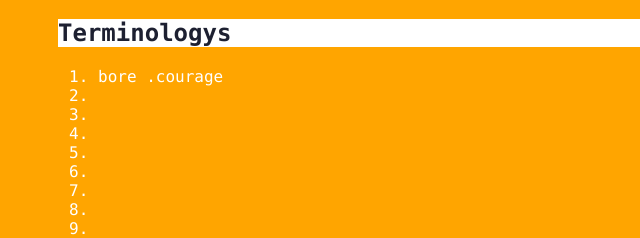
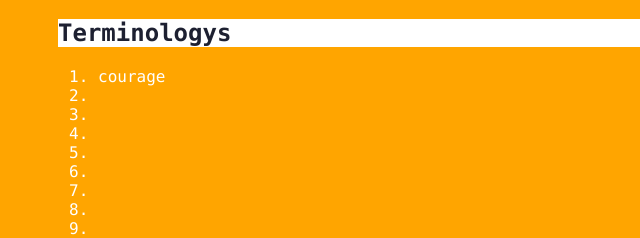
Before and after one commit to Public1128/git_learning, a plain HTML site: page index.html in a window 1280 px wide. Both pictures are taken after a click on the element "Terminologys". Shown: the part 226-464 px from the top of the page, 0-640 px from the left. Drawn offline with Linux system fonts and the light colour scheme.

```diff
--- a/index.html
+++ b/index.html
@@ -14,7 +14,7 @@
         <div class="accordion"><h1>Terminologys</h1></div>
             <div class="panel">
                 <ol>
-                    <li>bore .courage</li>
+                    <li>courage</li>
                     <li></li>
                     <li></li>
                     <li></li>
```
